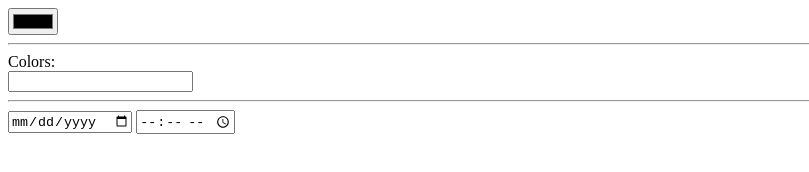
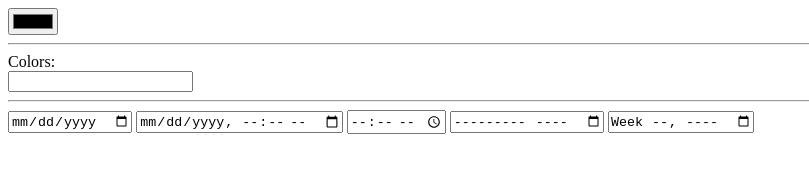
Before and after one commit to laramartin/html5-fundamentals, a plain HTML site: page index.html in a window 1280 px wide. Shown: the whole page, without its empty margins (0-809 px from the left). Drawn offline with Linux system fonts and the light colour scheme.

Commit message:
month and week pickers

```diff
--- a/index.html
+++ b/index.html
@@ -27,7 +27,10 @@
 <input type="date" />
 
 <!-- Time -->
+<input type="datetime-local" />
 <input type="time" />
+<input type="month" />
+<input type="week" />
 
 </body>
 
```
